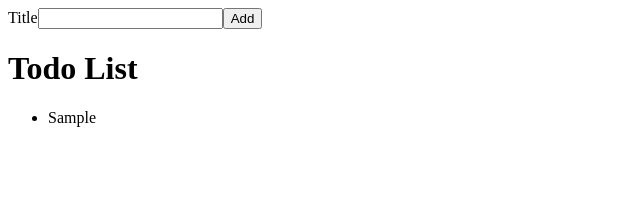
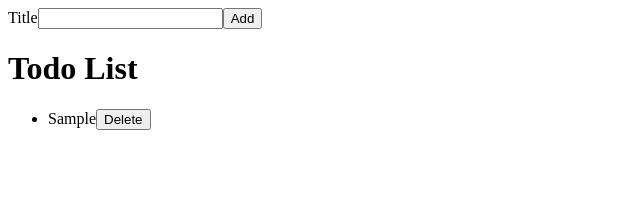
Before and after one commit to tungphamwd/react-todo, a React (Create React App) app: page / in a window 1280 px wide. Both pictures are taken after typing "Sample" into the empty fields and a click on the button "Add". Shown: the top 199 px of the page, without its empty margins (0-640 px from the left). Built offline with nearby package versions, Linux system fonts and the light colour scheme.

Commit message:
Assignment lesson_1_6

```diff
--- a/src/AddTodoForm.js
+++ b/src/AddTodoForm.js
@@ -1,4 +1,5 @@
 import { useState } from "react";
+import InputWithLabel from "./InputWithLabel";
 
 const AddTodoForm = ({ onAppTodo }) => {
   const [todoTitle, setTodoTitle] = useState("");
@@ -13,13 +14,7 @@ const AddTodoForm = ({ onAppTodo }) => {
   };
   return (
     <form onSubmit={handleAddTodo}>
-      <label htmlFor="todoTitle">Title</label>
-      <input
-        name="title"
-        id="todoTitle"
-        value={todoTitle}
-        onChange={handleTitleChange}
-      />
+     <InputWithLabel todoTitle={todoTitle} handleTitleChange={handleTitleChange}>Title</InputWithLabel>
       <button>Add</button>
     </form>
   );
--- a/src/App.js
+++ b/src/App.js
@@ -18,17 +18,20 @@ const useSemiPersistentState = () => {
 function App() {
   const [todoList, setTodoList] = useSemiPersistentState();
 
-  useEffect(() => {
-    localStorage.setItem("savedTodoList", JSON.stringify(todoList));
-  }, [todoList]);
-
   const addTodo = (newTodo) => {
     setTodoList([...todoList, newTodo]);
   };
+
+  const removeTodo = (id) => {
+    const newTodoList = todoList.filter(todo => {
+      return todo.id !== id;
+    });
+    setTodoList(newTodoList)
+  }
   return (
     <>
       <AddTodoForm onAppTodo={addTodo} />
-      <TodoList todoList={todoList} />
+      <TodoList todoList={todoList} onRemoveTodo={removeTodo} />
     </>
   );
 }
--- /dev/null
+++ b/src/InputWithLabel.js
@@ -0,0 +1,22 @@
+import { useEffect, useRef } from "react";
+
+const InputWithLabel = ({ todoTitle, handleTitleChange, children }) => {
+  const inputRef = useRef(null);
+  useEffect(() => {
+    inputRef.current.focus();
+  },[])
+  return (
+    <>
+      <label htmlFor="todoTitle">{children}</label>
+      <input
+        ref={inputRef}
+        name="title"
+        id="todoTitle"
+        value={todoTitle}
+        onChange={handleTitleChange}
+      />
+    </>
+  );
+};
+
+export default InputWithLabel;
--- a/src/TodoList.js
+++ b/src/TodoList.js
@@ -1,12 +1,12 @@
 import TodoListItem from "./TodoListItem";
 
-const TodoList = ({todoList}) => {
+const TodoList = ({todoList, onRemoveTodo}) => {
   return (
     <>
       <h1>Todo List</h1>
       <ul>
         {todoList.map((todo) => (
-          <TodoListItem key={todo.id} todo={todo} />
+          <TodoListItem key={todo.id} todo={todo} onRemoveTodo={onRemoveTodo} />
         ))}
       </ul>
     </>
--- a/src/TodoListItem.js
+++ b/src/TodoListItem.js
@@ -1,6 +1,6 @@
-const TodoListItem = ({todo}) => {
+const TodoListItem = ({todo, onRemoveTodo}) => {
     return (
-        <li>{todo.title}</li>
+        <li>{todo.title}<button onClick={() => onRemoveTodo(todo.id)}>Delete</button></li>
     )
 }
 
```
